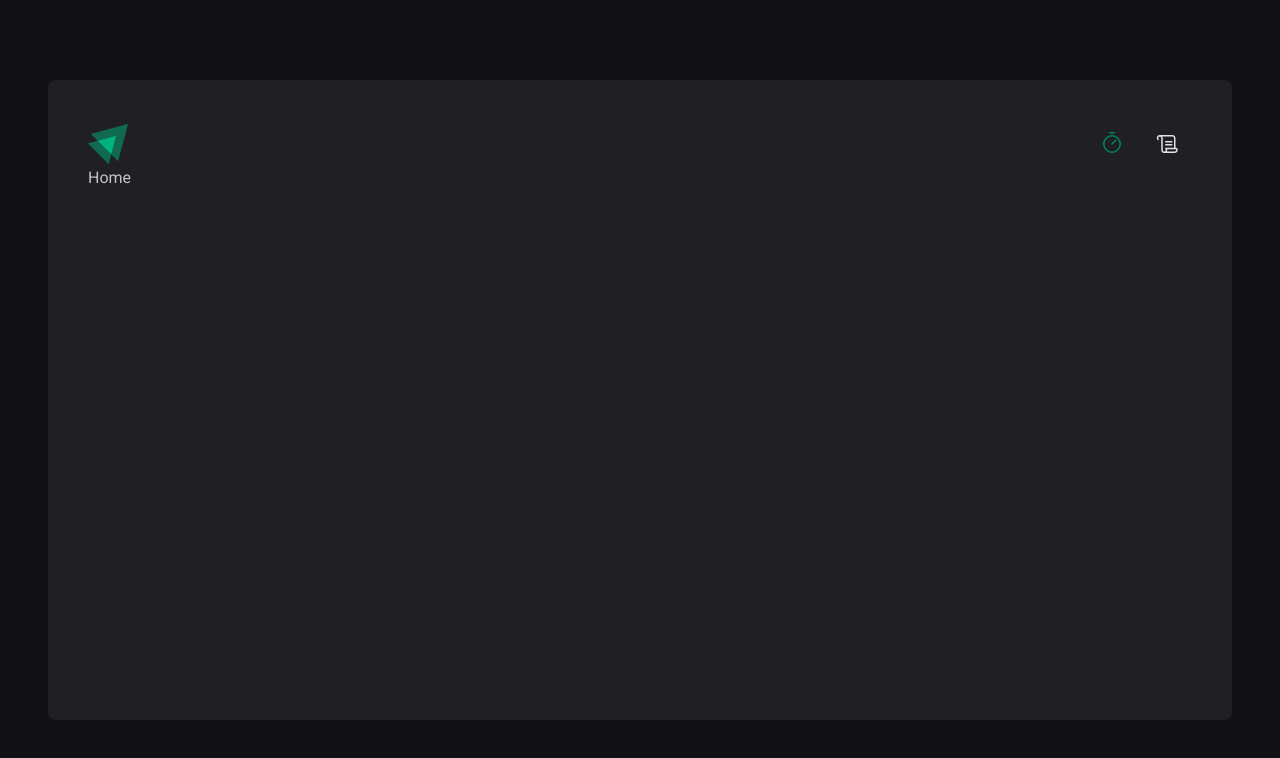
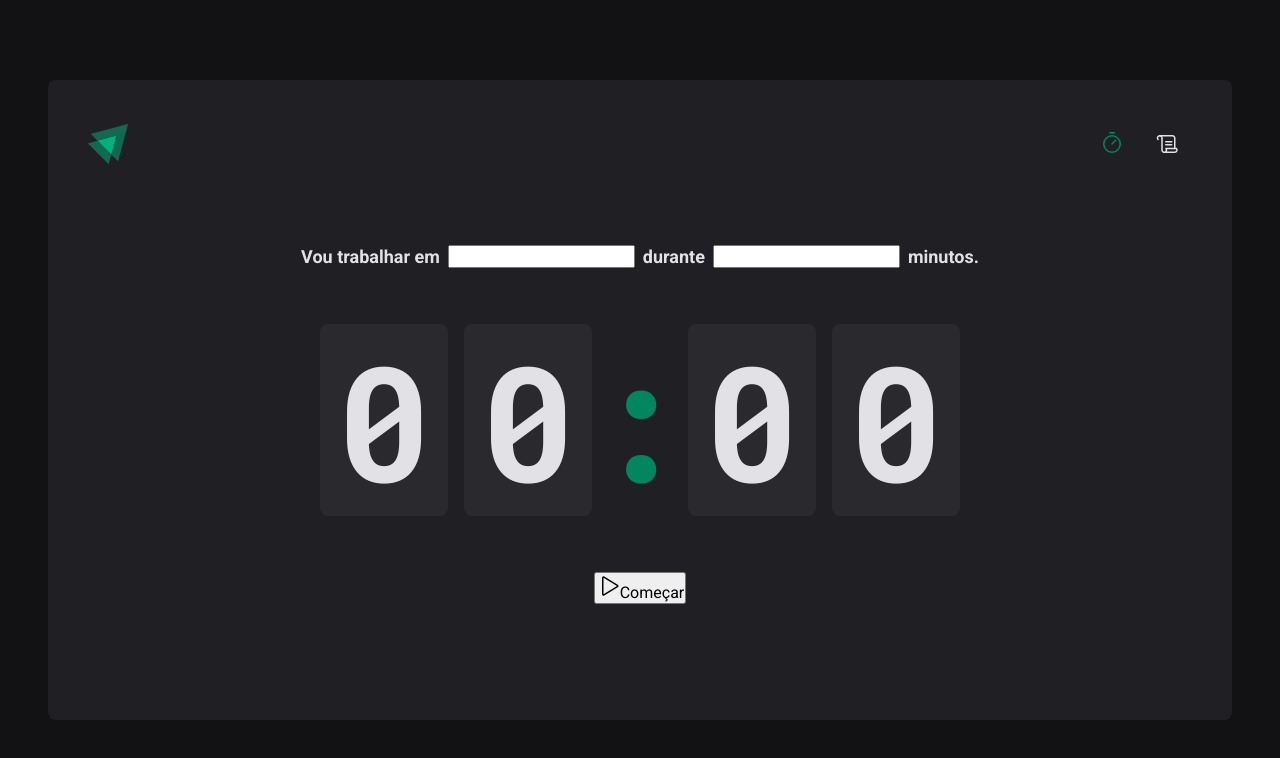
Before and after one commit to alexandronrossi/02-ignite-timer, a React (Vite) app: page / in a window 1280 px wide. Shown: the top 758 px of the page. Built offline with nearby package versions, Linux system fonts and the light colour scheme.

Commit message:
Aula: Página Home
estilizando o timer

```diff
--- a/src/pages/Home.tsx
+++ /dev/null
@@ -1,3 +0,0 @@
-export function Home() {
-	return <div>Home</div>
-}
--- /dev/null
+++ b/src/pages/Home/index.tsx
@@ -0,0 +1,37 @@
+import { Play } from 'phosphor-react'
+import {
+	CountDownContainer,
+	FormContainer,
+	HomeContainer,
+	Separator,
+} from './styles'
+
+export function Home() {
+	return (
+		<HomeContainer>
+			<form action="">
+				<FormContainer>
+					<label htmlFor="task">Vou trabalhar em</label>
+					<input id="task" />
+					<label htmlFor="minutesAmount">durante</label>
+					<input type="number" id="minutesAmount" />
+
+					<span>minutos.</span>
+				</FormContainer>
+
+				<CountDownContainer>
+					<span>0</span>
+					<span>0</span>
+					<Separator>:</Separator>
+					<span>0</span>
+					<span>0</span>
+				</CountDownContainer>
+
+				<button type="submit">
+					<Play size={24} />
+					Começar
+				</button>
+			</form>
+		</HomeContainer>
+	)
+}
--- /dev/null
+++ b/src/pages/Home/styles.ts
@@ -0,0 +1,60 @@
+import styled from 'styled-components'
+
+export const HomeContainer = styled.main`
+	display: flex;
+	flex-direction: column;
+	flex: 1;
+	align-items: center;
+	justify-content: center;
+
+	form {
+		display: flex;
+		flex-direction: column;
+		align-items: center;
+		gap: 3.5rem;
+	}
+`
+
+export const FormContainer = styled.div`
+	width: 100%;
+
+	display: flex;
+	align-items: center;
+	justify-content: center;
+	gap: 0.5rem;
+	flex-wrap: wrap;
+
+	color: ${(props) => props.theme['gray-100']};
+
+	font-size: 1.125rem;
+	font-weight: bold;
+`
+
+export const CountDownContainer = styled.div`
+	font-family: 'Roboto Mono', monospace;
+	font-size: 10rem;
+	line-height: 8rem;
+
+	color: ${(props) => props.theme['gray-100']};
+
+	display: flex;
+	gap: 1rem;
+
+	span {
+		background: ${(props) => props.theme['gray-700']};
+
+		padding: 2rem 1rem;
+		border-radius: 8px;
+	}
+`
+
+export const Separator = styled.div`
+	padding: 2rem 0;
+	width: 4rem;
+	overflow: hidden;
+
+	color: ${(props) => props.theme['green-500']};
+
+	display: flex;
+	justify-content: center;
+`
--- a/src/styles/global.ts
+++ b/src/styles/global.ts
@@ -15,6 +15,7 @@
 	body {
 		background: ${(props) => props.theme['gray-900']};
 		color: ${(props) => props.theme['gray-300']};
+		-webkit-font-smoothing: antialiased;
 	}
 
 	body,
```
Also changed, not shown: src/pages/History/index.tsx (renamed from src/pages/History.tsx), src/pages/History/styles.ts (added).
